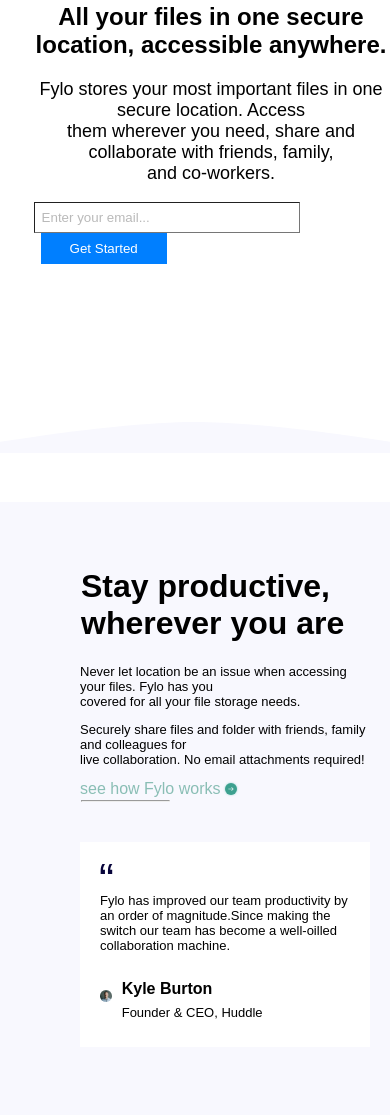
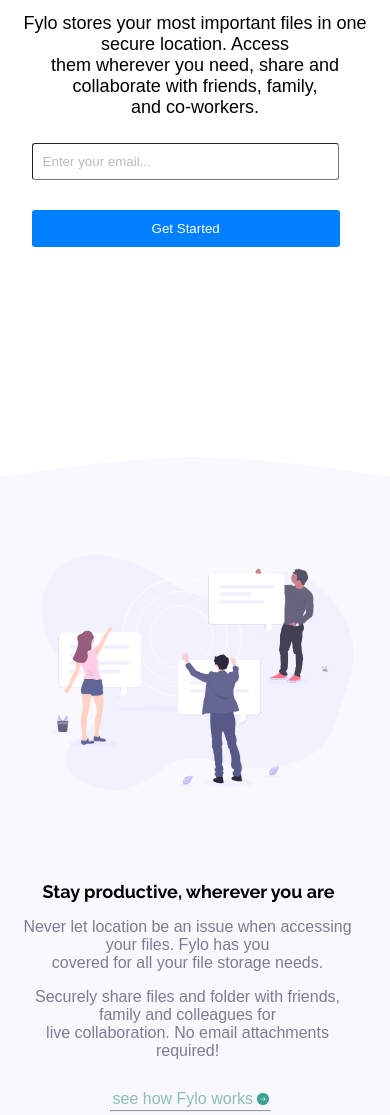
Before and after one commit to Waltxcodes/Fylo-landing-page, a plain HTML site: page index.html in a window 390 px wide. Shown: the part 571-1686 px from the top of the page. Drawn offline with Linux system fonts and the light colour scheme.

Commit message:
all changes

```diff
--- a/style.css
+++ b/style.css
@@ -76,8 +76,6 @@
   margin-left: 7px;
   padding: 8px 29px;
 
-
-
 }
 
 
@@ -106,7 +104,7 @@
   margin: 0 !important;
   /* margin-bottom: 40px; */
   padding-bottom: 100px;
-  background-size: cover;
+  /* background-size: cover; */
 
 }
 
@@ -142,7 +140,7 @@
   margin-top: 40px;
   padding: 20px;
   width: 250px;
-  margin-bottom: 20;
+  margin-bottom: 20px;
 
 }
 
@@ -336,8 +334,6 @@
   }
 
   .navigation-right a{
-    text-decoration: none;
-    color: black;
     font-family: 'Raleway';
     font-size: small;
     margin-bottom: 5px;
@@ -346,13 +342,20 @@
 
   .section{
     flex-direction: column-reverse;
+    gap: 3em;
+    margin-left: 0 !important;
+    padding: 0 10px;
 
+  }
+
+  .section-right{
+    padding: 18px;
   }
 
 
    .section-right img{
     width: 75vw;
-    margin-right: 20px;
+    padding: 5px;
     margin-top: 70px;
     height: 230px;
 
@@ -370,6 +373,7 @@
      margin: 0.1em;
 
 
+
   }
 
   .section-left p{
@@ -378,6 +382,101 @@
 
   }
 
+  .section-left input{
+    margin-left: 20px ;
+    margin-top: 7px;
+    padding: 10px ;
+    border-radius: 3px;
+    width: 285px;
+  }
+
+  .section-left button{
+  margin-left: 20px;
+  margin-top: 30px;
+  padding: 11px 120px;
+  border-radius: 3px;
+
+}
+
+.image-class{
+   top:-1.7rem !important;
+
+}
+
+.mid-body-container{
+
+flex-direction: column-reverse;
+
+
+}
+
+
+.image2{
+  margin-left: 5px;
+  width: 80vw;
+  margin-top: 70px;
+}
+
+.mid-body-container-left{
+  margin-left: 10px;
+  padding: 30px;
+
+}
+
+.mid-body-container h1{
+  font-size: large;
+  font-family: 'Raleway';
+  margin-left: 20px;
+}
+
+
+.mid-body-container-left p{
+  text-align: center;
+  font-size: medium;
+  color: #7e7c92;
+  margin-right: 25px;
+  width: 330px;
+
+}
+
+.link{
+  margin-left: 90px;
+  margin-top: 30px;
+}
+
+
+hr{
+  width: 45%;
+  margin-left: 87px;
+
+  }
+
+  .small-container{
+
+
+    padding-right: 300px;
+    width: 0;
+    margin-left: 5px;
+    border-radius: 4px;
+
+
+
+
+ }
+
+
+
+
+
+
+
+
+
+
+
+
+
+
 
 
 
```
